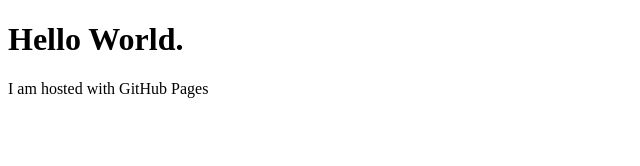
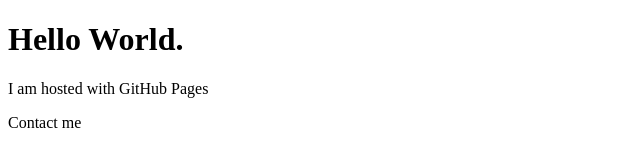
Before and after one commit to chkoster/chkoster.github.io, a plain HTML site: page index.html in a window 1280 px wide. Shown: the full height of the page, 0-640 px from the left. Drawn offline with Linux system fonts and the light colour scheme.

Commit message:
Update index.html

```diff
--- a/index.html
+++ b/index.html
@@ -2,4 +2,5 @@
 <html>
 <h1>Hello World.</h1>
 <p>I am hosted with GitHub Pages</p>
+<p>Contact me <A HREF="https://www.linkedin.com/in/carlkoster/"></A></p>
 </html>
```
